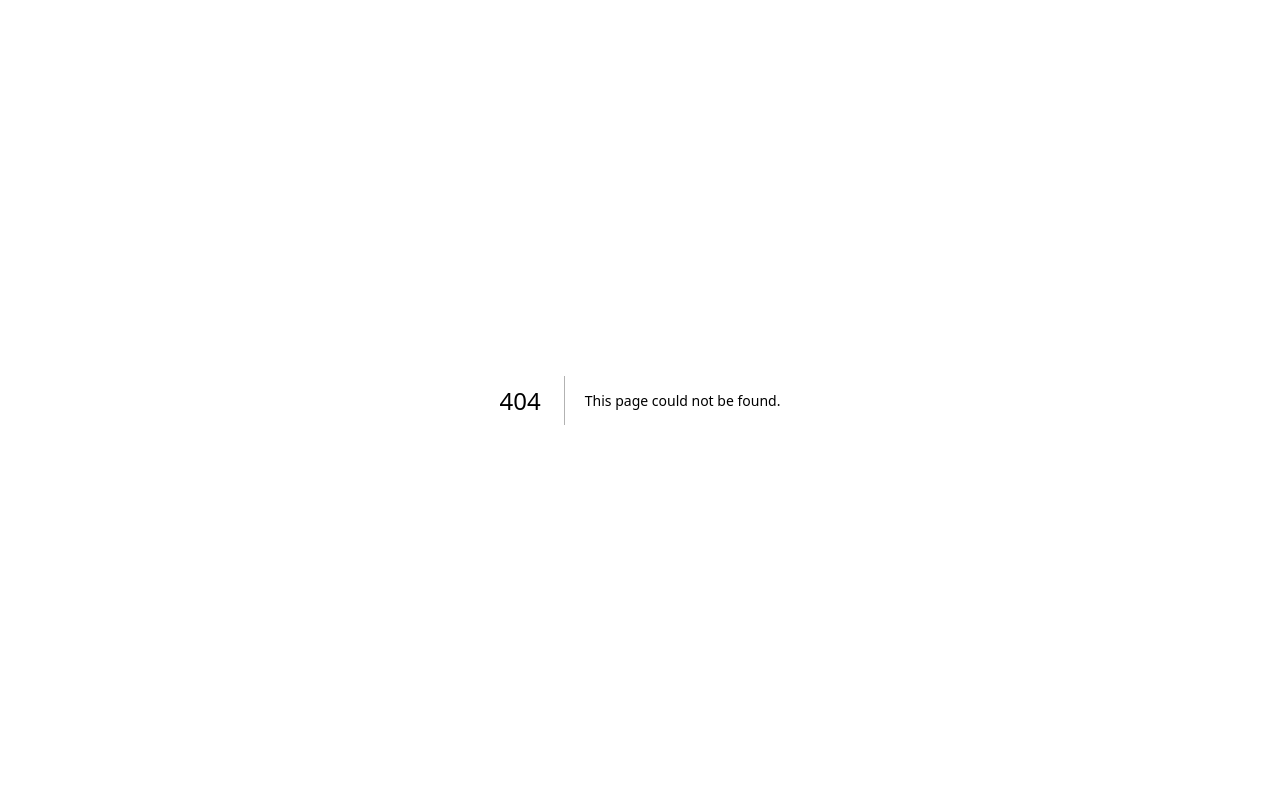
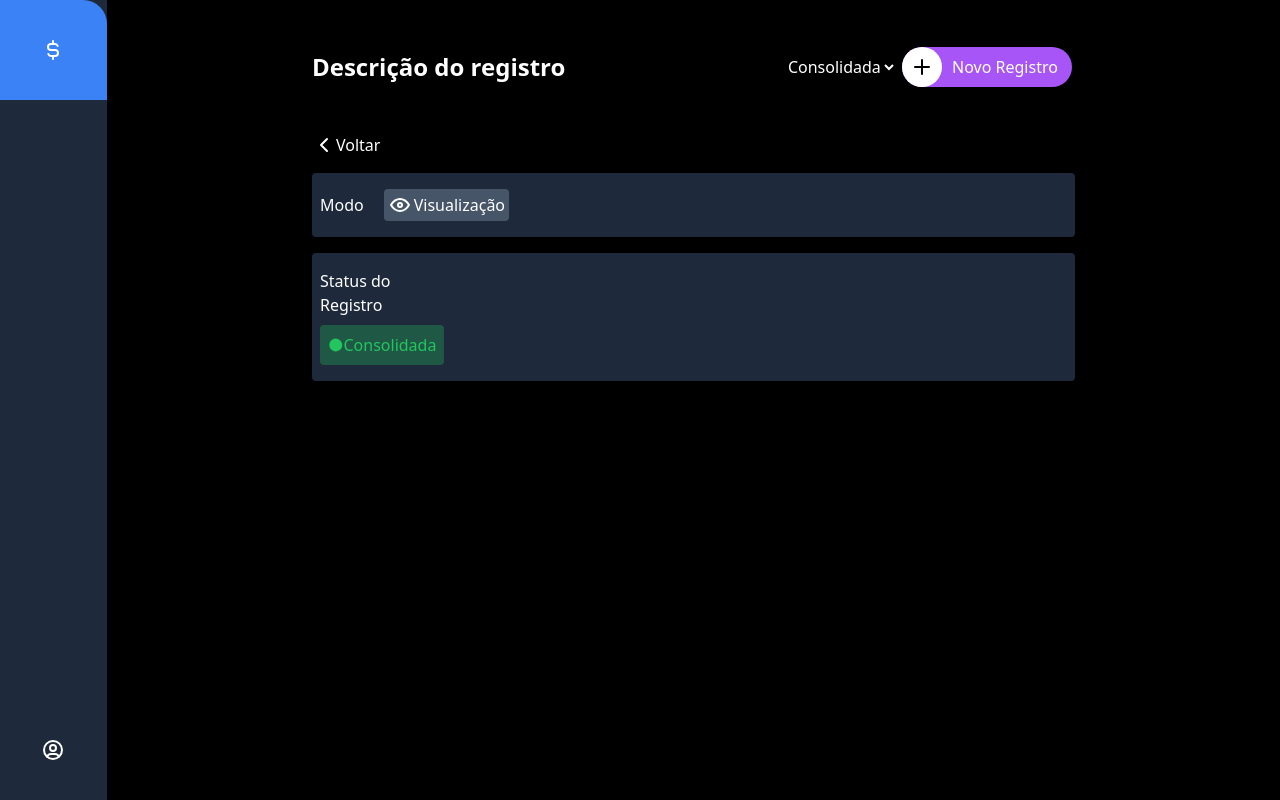
Before and after one commit to alanccezar/fd-rocket-financeiro, a Next.js app in the folder frontend-rocket-financeiro/: page /registerDetails in a window 1280 px wide. Before the commit this address had no page. Built offline with nearby package versions, Linux system fonts and the light colour scheme.

Commit message:
Started details card component

```diff
--- a/frontend-rocket-financeiro/src/components/template/Content.tsx
+++ b/frontend-rocket-financeiro/src/components/template/Content.tsx
@@ -1,16 +1,15 @@
 import Header from "./Header";
-import RegistersTable from "./RegistersTable";
 
 interface Content {
-  titulo: string;
+  titulo?: string | undefined;
   notifications?: string;
+  children?: any;
 }
 
 export default function Content(props: Content) {
   return (
     <section className="w-11/12 h-screen">
-      <Header titulo={props.titulo} notifications={props.notifications} />
-      <RegistersTable />
+      {props.children}
     </section>
   )
 }
--- a/frontend-rocket-financeiro/src/components/template/Header.tsx
+++ b/frontend-rocket-financeiro/src/components/template/Header.tsx
@@ -2,7 +2,7 @@ import AddNewRegister from "./AddNewRegister";
 import Filter from "./Filter";
 
 interface Header {
-  titulo: string;
+  titulo?: string;
   notifications?: string;
 }
 
--- a/frontend-rocket-financeiro/src/components/template/Pagina.tsx
+++ b/frontend-rocket-financeiro/src/components/template/Pagina.tsx
@@ -1,4 +1,5 @@
 import Content from "./Content";
+import Header from "./Header";
 import MainMenu from "./MainMenu";
 
 interface PaginaProps {
@@ -16,7 +17,10 @@ export default function Pagina(props: PaginaProps) {
       className="w-screen h-screen flex"
     >
       <MainMenu />
-      <Content titulo={props.titulo} notifications={props.notifications} />
+      <Content titulo={props.titulo} notifications={props.notifications}>
+        <Header titulo={props.titulo} notifications={props.notifications} />
+        {props.children}
+      </Content>
     </main>
   )
 }
--- a/frontend-rocket-financeiro/src/components/template/Register.tsx
+++ b/frontend-rocket-financeiro/src/components/template/Register.tsx
@@ -4,7 +4,7 @@ import Link from "next/link";
 export default function Register() {
   return (
     <div id="table" className="flex flex-col w-[65%]">
-      <Link href="/" className="w-full flex justify-between bg-slate-800 rounded py-4 px-2 mb-4">
+      <Link href="/registerDetails" className="w-full flex justify-between bg-slate-800 rounded py-4 px-2 mb-4">
         <div id="left-infos" className="flex w-2/5 justify-between">
           <span id="id" className="text-white font-bold">#Q5LMD96</span>
           <span id="data" className="text-slate-400">23 Jun 2024</span>
@@ -20,7 +20,7 @@ export default function Register() {
         </div>
       </Link>
 
-      <Link href="/" className="w-full flex justify-between bg-slate-800 rounded py-4 px-2 mb-4">
+      <Link href="/registerDetails" className="w-full flex justify-between bg-slate-800 rounded py-4 px-2 mb-4">
         <div id="left-infos" className="flex w-2/5 justify-between">
           <span id="id" className="text-white font-bold">#ACJCKLF</span>
           <span id="data" className="text-slate-400">22 Jun 2024</span>
--- /dev/null
+++ b/frontend-rocket-financeiro/src/components/template/RegisterCard.tsx
@@ -0,0 +1,15 @@
+import { IconCircleFilled } from "@tabler/icons-react";
+
+export default function RegisterCard() {
+  return (
+    <div className="bg-slate-800 rounded py-4 mt-4 flex p-2">
+      <div className="">
+        <span></span>
+      </div>
+      <div className="flex flex-col w-1/6">
+        <span>Status do Registro</span>
+        <span className="flex justify-around text-green-500 items-center p-2 mt-2 bg-green-500/30 rounded"><IconCircleFilled stroke={2} size={16} /> Consolidada</span>
+      </div>
+    </div>
+  )
+}
--- /dev/null
+++ b/frontend-rocket-financeiro/src/components/template/RegisterPanel.tsx
@@ -0,0 +1,17 @@
+import { IconChevronLeft, IconEye } from "@tabler/icons-react";
+import Link from "next/link";
+import RegisterCard from "./RegisterCard";
+
+export default function RegisterPanel() {
+  return (
+    <div className="text-white w-[65%] flex flex-col mx-auto">
+      <Link href="/home" className="text-white w-24 flex"><IconChevronLeft stroke={2} /> Voltar</Link>
+
+      <div className="bg-slate-800 rounded py-4 mt-4">
+        <p className="flex px-2 items-center">Modo <span className="flex bg-slate-600 rounded ml-5 py-1 px-1"><IconEye stroke={2} className="mr-0.5" /> Visualização</span></p>
+      </div>
+
+      <RegisterCard />
+    </div>
+  )
+}
--- a/frontend-rocket-financeiro/src/pages/home.tsx
+++ b/frontend-rocket-financeiro/src/pages/home.tsx
@@ -1,7 +1,11 @@
+import Content from "@/components/template/Content";
 import Pagina from "@/components/template/Pagina";
+import RegistersTable from "@/components/template/RegistersTable";
 
 export default function Home() {
   return (
-    <Pagina titulo="Minhas Finanças" notifications={`Você possui ${2} registro(s)`}></Pagina>
+    <Pagina titulo="Minhas Finanças" notifications={`Você possui ${2} registro(s)`}>
+      <RegistersTable />
+    </Pagina>
   );
 }
--- /dev/null
+++ b/frontend-rocket-financeiro/src/pages/registerDetails.tsx
@@ -0,0 +1,11 @@
+import Content from "@/components/template/Content";
+import Pagina from "@/components/template/Pagina";
+import RegisterPanel from "@/components/template/RegisterPanel";
+
+export default function registerDetails() {
+  return (
+    <Pagina titulo="Descrição do registro">
+      <RegisterPanel />
+    </Pagina>
+  )
+}
```
